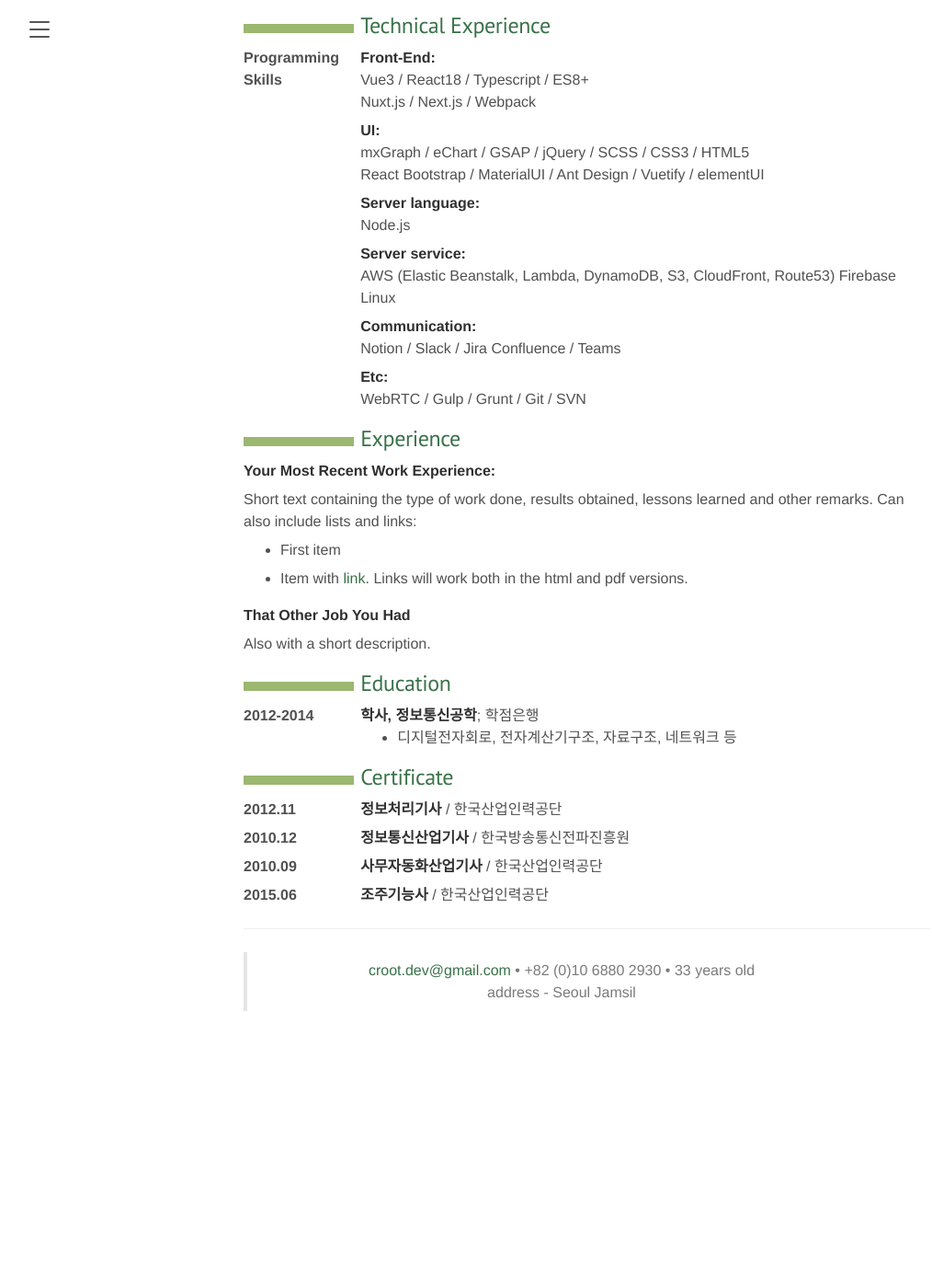
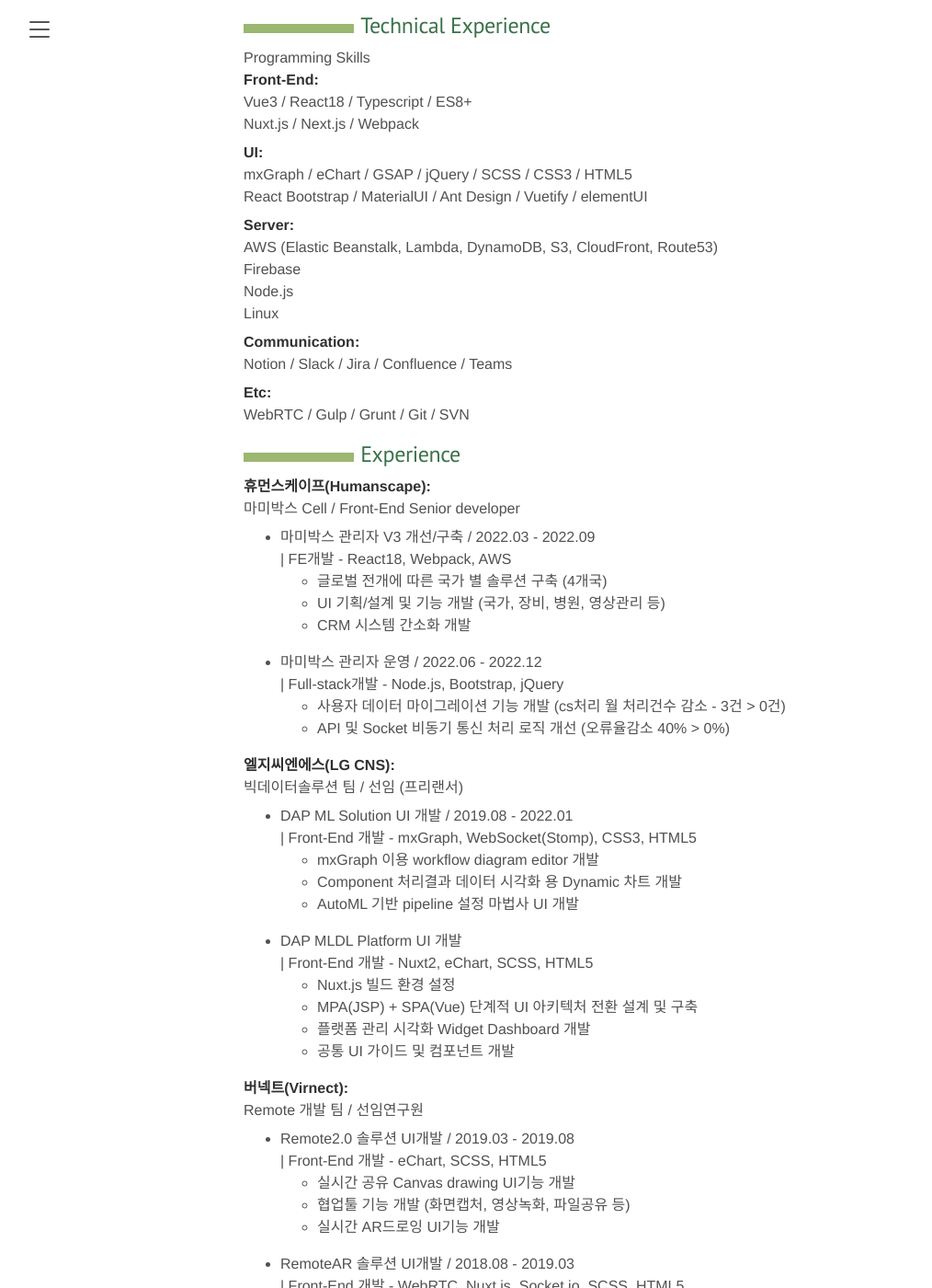
Before and after one commit to croot-git/croot-git.github.io, a Jekyll site: the page built from page-resume.md, in a window 1280 px wide and 1400 px high, scrolled down 465 px. Shown: the whole window at 92% size, without its empty margins (1-1015 px from the left). Built offline with Jekyll 4.4.1, drawn with Linux system fonts in a browser that asks for light colours; before the commit the page ends 1638 px from its top, so only the background shows below that; some of the changed text lies outside the part shown.

Commit message:
Update page-resume.md

```diff
--- a/page-resume.md
+++ b/page-resume.md
@@ -9,7 +9,7 @@
 
 ----
 
-> 대규모 시스템 및 빅데이터 다수 처리 경험
+> 대규모 시스템 및 빅데이터 처리 및 차트 시각화 다수 경험
 > 다양한 분야 경험으로 신기술 및 변화에 대한 습득 속도가 빠름
 > 애니메이션, 모션 등 동적인 화면 제작 가능
 
@@ -19,26 +19,24 @@
 --------------------
 
 Programming Skills
-:   **Front-End:**
+  **Front-End:**
     Vue3 / React18 / Typescript / ES8+
     Nuxt.js / Next.js / Webpack
 
-:   **UI:**
+  **UI:**
     mxGraph / eChart / GSAP / jQuery / SCSS / CSS3 / HTML5
     React Bootstrap / MaterialUI / Ant Design / Vuetify / elementUI
 
-:   **Server language:**
-    Node.js
-
-:   **Server service:**
+  **Server:**
     AWS (Elastic Beanstalk, Lambda, DynamoDB, S3, CloudFront, Route53)
     Firebase
+    Node.js
     Linux
 
-:   **Communication:**
-    Notion / Slack / Jira Confluence / Teams
+  **Communication:**
+    Notion / Slack / Jira / Confluence / Teams
 
-:   **Etc:**
+  **Etc:**
     WebRTC / Gulp / Grunt / Git / SVN
 
 [ref]: https://github.com/croot-git
@@ -47,20 +45,102 @@
 Experience
 ----------
 
-**Your Most Recent Work Experience:**
+**휴먼스케이프(Humanscape):**
+마미박스 Cell / Front-End Senior developer
 
-Short text containing the type of work done, results obtained,
-lessons learned and other remarks. Can also include lists and
-links:
+* 마미박스 관리자 V3 개선/구축 / 2022.03 - 2022.09
+  | FE개발 - React18, Webpack, AWS
+  - 글로벌 전개에 따른 국가 별 솔루션 구축 (4개국)
+  - UI 기획/설계 및 기능 개발 (국가, 장비, 병원, 영상관리 등)
+  - CRM 시스템 간소화 개발
 
-* First item
+* 마미박스 관리자 운영 / 2022.06 - 2022.12
+  | Full-stack개발 - Node.js, Bootstrap, jQuery
+  - 사용자 데이터 마이그레이션 기능 개발 (cs처리 월 처리건수 감소 - 3건 > 0건)
+  - API 및 Socket 비동기 통신 처리 로직 개선 (오류율감소 40% > 0%)
 
-* Item with [link](http://www.example.com). Links will work both in
-  the html and pdf versions.
+**엘지씨엔에스(LG CNS):**
+빅데이터솔루션 팀 / 선임 (프리랜서)
 
-**That Other Job You Had**
+* DAP ML Solution UI 개발 / 2019.08 - 2022.01
+  | Front-End 개발 - mxGraph, WebSocket(Stomp), CSS3, HTML5
+  - mxGraph 이용 workflow diagram editor 개발
+  - Component 처리결과 데이터 시각화 용 Dynamic 차트 개발
+  - AutoML 기반 pipeline 설정 마법사 UI 개발
 
-Also with a short description.
+* DAP MLDL Platform UI 개발
+  | Front-End 개발 - Nuxt2, eChart, SCSS, HTML5
+  - Nuxt.js 빌드 환경 설정
+  - MPA(JSP) + SPA(Vue) 단계적 UI 아키텍처 전환 설계 및 구축
+  - 플랫폼 관리 시각화 Widget Dashboard 개발
+  - 공통 UI 가이드 및 컴포넌트 개발
+
+**버넥트(Virnect):**
+Remote 개발 팀 / 선임연구원
+
+* Remote2.0 솔루션 UI개발 / 2019.03 - 2019.08
+  | Front-End 개발 - eChart, SCSS, HTML5
+  - 실시간 공유 Canvas drawing UI기능 개발
+  - 협업툴 기능 개발 (화면캡처, 영상녹화, 파일공유 등)
+  - 실시간 AR드로잉 UI기능 개발
+
+* RemoteAR 솔루션 UI개발 / 2018.08 - 2019.03
+  | Front-End 개발 - WebRTC, Nuxt.js, Socket.io, SCSS, HTML5
+  - WebRTC기반 화상회의 시스템 UI개발
+  - 영상 전송품질 개선작업 (RTP Protocol customizing)
+  - Nuxt.js 개발 환경 구축
+
+**펀랩(FUNLAB):**
+UI개발 팀 / 연구원
+
+* SKBroadband 기업전화 OpenAPI / 2018.01 - 2018.05
+  | UI개발 - Vue2, Vuex, Webpack, SCSS, HTML5
+  - PSTN 통신망 API 연동 UI개발
+  - 그룹웨어 UI개발
+
+* SKBroadband Btv 5.0 셋톱박스 / 2017.09 - 2017.12
+  | UI개발 - React2, JSX, Webpack, HTML5, CSS3
+  - 셋톱박스 장비 성능 이슈에 따른 Javascript 최적화
+  -webpack 빌드 환경 설정
+
+* 효성 WARP Web-ATM / 2017.01 - 2017.09
+  | UI개발 - Vue2, Webpack, WebSocket, HTML5, CSS3
+  - vue transition 사용한 Interactive UI 개발
+  - webpack 빌드 환경 설정
+
+* 삼성 WA닷컴 관리자 / 2016.04 - 2016.09
+  | UI개발 - Javascript, Highchart, jQuery
+  - 매출 및 상품 통계 보고용 페이지 제작
+  - 실시간 통계 대시보드 성능 개선 (리소스 80% > 40%)
+
+**리젠컴퍼니(LIZEN):**
+UI개발 팀 / 사원
+
+* LG전자 B2C 5.0 홈페이지 개선 / 2015.01 - 2016.12
+  | 퍼블리셔 - jQuery, javascript, HTML5, CSS3
+  - e-catalog 제품 페이지 구축
+  - IE8+ 적응형 웹
+
+* LGInnotek ESL 홈페이지 퍼블리싱 / 2014.09 - 2015.01
+  | 퍼블리셔 - jQuery, javascript, HTML5, CSS3
+  - Parallex 페이지 구현
+  - IE7+ 반응형 웹
+
+
+Certificate
+----------------------------------------
+
+2012.11
+: **정보처리기사** / 한국산업인력공단
+
+2010.12
+: **정보통신산업기사** / 한국방송통신전파진흥원
+
+2010.09
+: **사무자동화산업기사** / 한국산업인력공단
+
+2015.06
+: **조주기능사** / 한국산업인력공단
 
 
 Education
@@ -70,22 +150,6 @@
 :   **학사, 정보통신공학**; 학점은행
 
     * 디지털전자회로, 전자계산기구조, 자료구조, 네트워크 등
-
-
-Certificate
-----------------------------------------
-
-2012.11
-: **정보처리기사** / 한국산업인력공단
-
-2010.12
-: **정보통신산업기사**   / 한국방송통신전파진흥원
-
-2010.09
-: **사무자동화산업기사** / 한국산업인력공단
-
-2015.06
-: **조주기능사** / 한국산업인력공단
 
 
 ----
```
